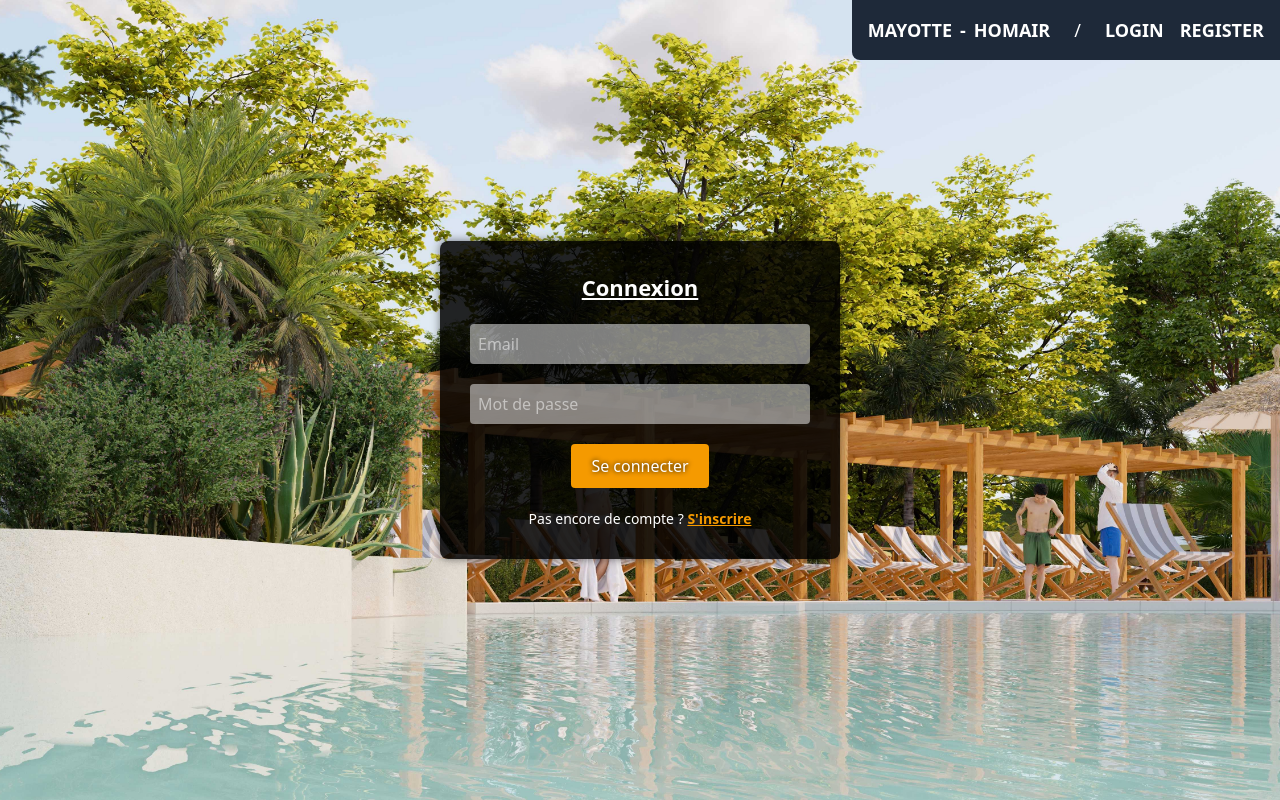
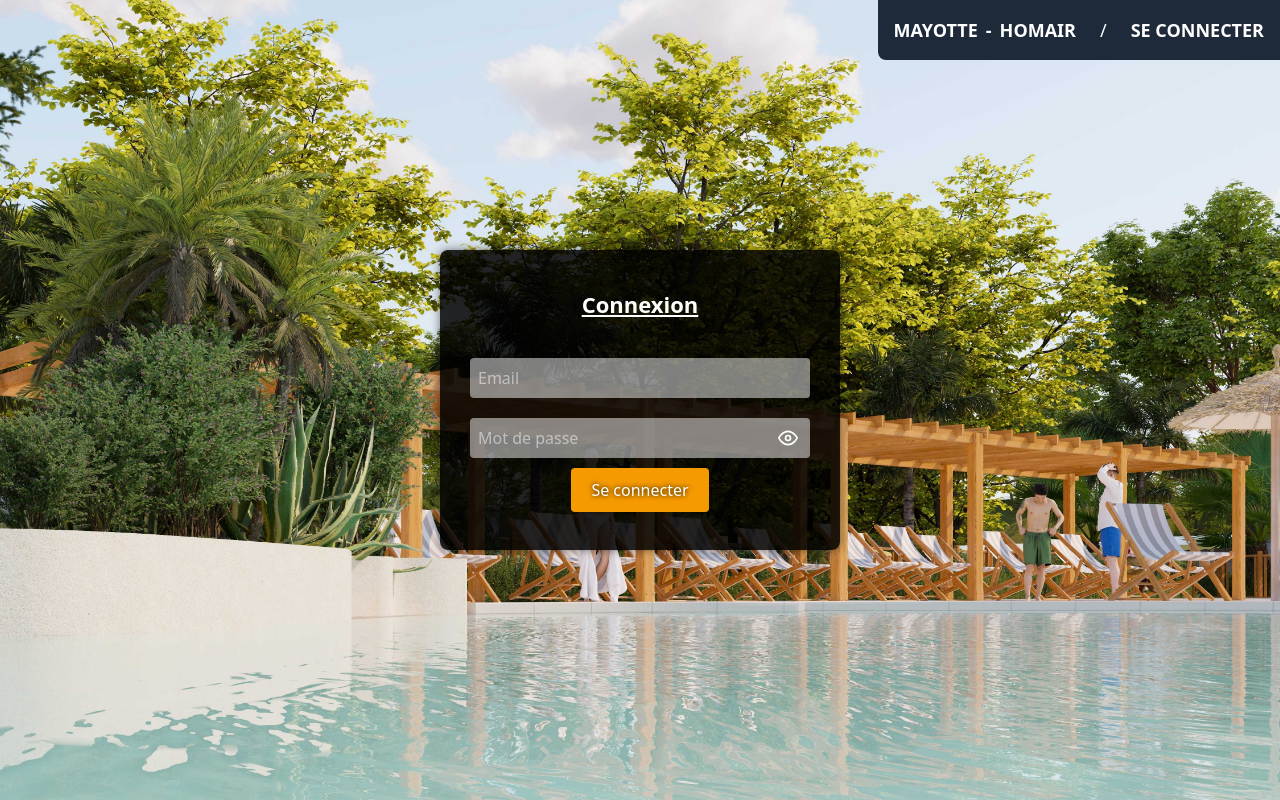
Before and after one commit to nacimient0/gaussiansplat, a React (Vite) app: page /login in a window 1280 px wide. Built offline with nearby package versions, Linux system fonts and the light colour scheme; the HTML template or start-up script is replaced by a standard one.

Commit message:
delete register + new login

```diff
--- a/src/App.tsx
+++ b/src/App.tsx
@@ -1,5 +1,4 @@
 import { BrowserRouter as Router, Routes, Route } from "react-router-dom";
-import Register from "./pages/Register";
 import Login from "./pages/Login";
 import { AuthProvider } from "./context/AuthContext";
 import ProtectedRoute from "./components/ProtectedRoute";
@@ -26,7 +25,6 @@
               </ProtectedRoute>
             }
           />
-          <Route path="/register" element={<Register />} />
           <Route path="/login" element={<Login />} />
         </Routes>
       </Router>
--- a/src/components/Connected.tsx
+++ b/src/components/Connected.tsx
@@ -36,11 +36,11 @@
             ) : (
                 <div className="flex gap-4">
                     <Link to="/login" className="font-bold hover:text-blue-500 transition">
-                        LOGIN
+                        SE CONNECTER
                     </Link>
-                    <Link to="/register" className="font-bold hover:text-blue-500 transition">
+                    {/* <Link to="/register" className="font-bold hover:text-blue-500 transition">
                         REGISTER
-                    </Link>
+                    </Link> */}
                 </div>
             )}
         </div>
--- a/src/pages/Login.tsx
+++ b/src/pages/Login.tsx
@@ -4,9 +4,10 @@
 import { useNavigate } from "react-router-dom";
 
 export default function Login() {
-    const [form, setForm] = useState({ email: "", password: "" });
+    const [form, setForm] = useState({ email: "", password: "", project: "homair" });
     const [error, setError] = useState<string | null>(null);
-    const { setToken } = useAuth();
+    const [showPassword, setShowPassword] = useState(false);
+    const { setToken, token } = useAuth();
     const navigate = useNavigate();
 
     const handleChange = (e: React.ChangeEvent<HTMLInputElement>) => {
@@ -18,10 +19,7 @@
         setError(null);
 
         try {
-            // Étape 1 : obtenir le cookie CSRF
             await api.get("/sanctum/csrf-cookie");
-
-            // Étape 2 : login
             const res = await api.post("/api/login", form);
 
             setToken(res.data.token, res.data.user.id, res.data.user.name);
@@ -51,10 +49,22 @@
                 width: "400px",
                 minHeight: "300px",
                 gap: "20px",
-                justifyContent: "space-around"
+                justifyContent: "space-around"            }}>
+                <div style={{ fontSize: "22px", fontWeight: "bold", textDecoration: "underline" }}>Connexion</div>
+                {token && (
+                    <div style={{
+                        backgroundColor: "rgba(245, 154, 0, 0.2)",
+                        border: "1px solid #F59A00",
+                        borderRadius: "6px",
+                        padding: "12px",
+                        width: "100%",
+                        color: "#F59A00",
+                        fontSize: "14px",
+                        textAlign: "center"
                     }}>
-                <div style={{ fontSize: "22px", fontWeight: "bold", textDecoration: "underline" }}>Connexion</div>
-                {/* <img src="ifactory.svg" alt="Logo" style={{ display: "flex", backgroundColor: "white", height: '100px' }} /> */}
+                        ℹ️ Vous êtes déjà connecté
+                    </div>
+                )}
                 <form style={{ display: "flex", flexDirection: "column", gap: "10px", width: "100%" }} onSubmit={handleSubmit}>
                     <input className="input-login"
                         type="email"
@@ -64,32 +74,56 @@
                         onChange={handleChange}
                         required
                     />
+                    <div style={{ position: "relative", width: "100%" }}>
                         <input className="input-login"
-                        type="password"
+                            type={showPassword ? "text" : "password"}
                             name="password"
                             placeholder="Mot de passe"
                             value={form.password}
                             onChange={handleChange}
                             required
+                            style={{ width: "100%", paddingRight: "40px", marginBottom: 0 }}
                         />
+                        <button
+                            type="button"
+                            onClick={() => setShowPassword(!showPassword)}
+                            style={{
+                                position: "absolute",
+                                right: "12px",
+                                top: "50%",
+                                transform: "translateY(-50%)",
+                                background: "none",
+                                border: "none",
+                                cursor: "pointer",
+                                padding: "0",
+                                display: "flex",
+                                alignItems: "center",
+                                justifyContent: "center",
+                                color: "white",
+                                height: "20px",
+                                width: "20px",
+                            }}
+                        >
+                            {showPassword ? (
+                                // Icône œil barré (masquer)
+                                <svg xmlns="http://www.w3.org/2000/svg" width="20" height="20" viewBox="0 0 24 24" fill="none" stroke="currentColor" strokeWidth="2" strokeLinecap="round" strokeLinejoin="round">
+                                    <path d="M17.94 17.94A10.07 10.07 0 0 1 12 20c-7 0-11-8-11-8a18.45 18.45 0 0 1 5.06-5.94M9.9 4.24A9.12 9.12 0 0 1 12 4c7 0 11 8 11 8a18.5 18.5 0 0 1-2.16 3.19m-6.72-1.07a3 3 0 1 1-4.24-4.24"></path>
+                                    <line x1="1" y1="1" x2="23" y2="23"></line>
+                                </svg>
+                            ) : (
+                                // Icône œil (afficher)
+                                <svg xmlns="http://www.w3.org/2000/svg" width="20" height="20" viewBox="0 0 24 24" fill="none" stroke="currentColor" strokeWidth="2" strokeLinecap="round" strokeLinejoin="round">
+                                    <path d="M1 12s4-8 11-8 11 8 11 8-4 8-11 8-11-8-11-8z"></path>
+                                    <circle cx="12" cy="12" r="3"></circle>
+                                </svg>
+                            )}
+                        </button>
+                    </div>
                     {error && <p style={{ color: "red" }}>{error}</p>}
                     <div style={{ display: "flex", justifyContent: "center" }}>
                         <button style={{ display: "flex", cursor: "pointer", backgroundColor: "#F59A00", padding: "10px 20px", borderRadius: "4px", textShadow: "0 0 5px black" }} type="submit">Se connecter</button>
                     </div>
                 </form>
-                <p style={{ fontSize: "14px", textAlign: "center" }}>
-                    Pas encore de compte ?{" "}
-                    <a
-                        href="/register"
-                        style={{
-                            color: "#F59A00",
-                            textDecoration: "underline",
-                            fontWeight: "bold",
-                        }}
-                    >
-                        S'inscrire
-                    </a>
-                </p>
             </div>
         </div >
     );
```
Lines whose indentation alone changed are shown as unchanged.
